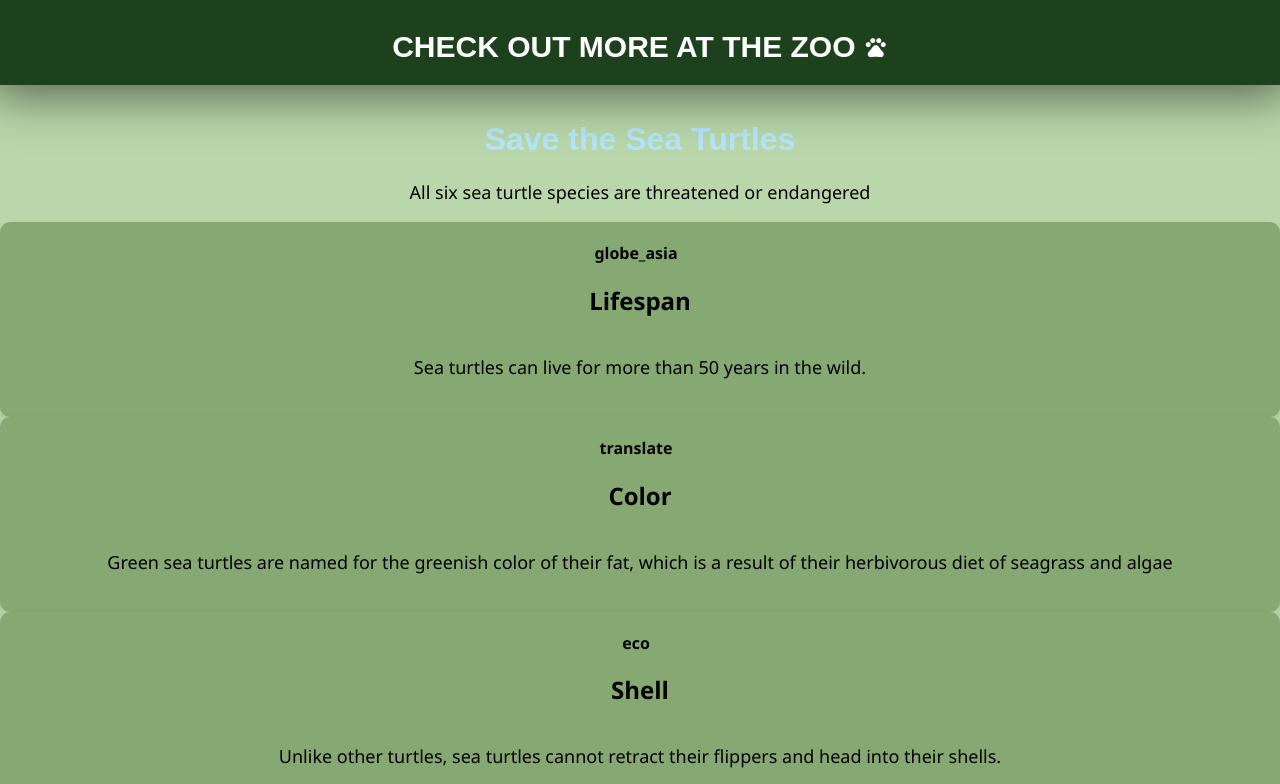
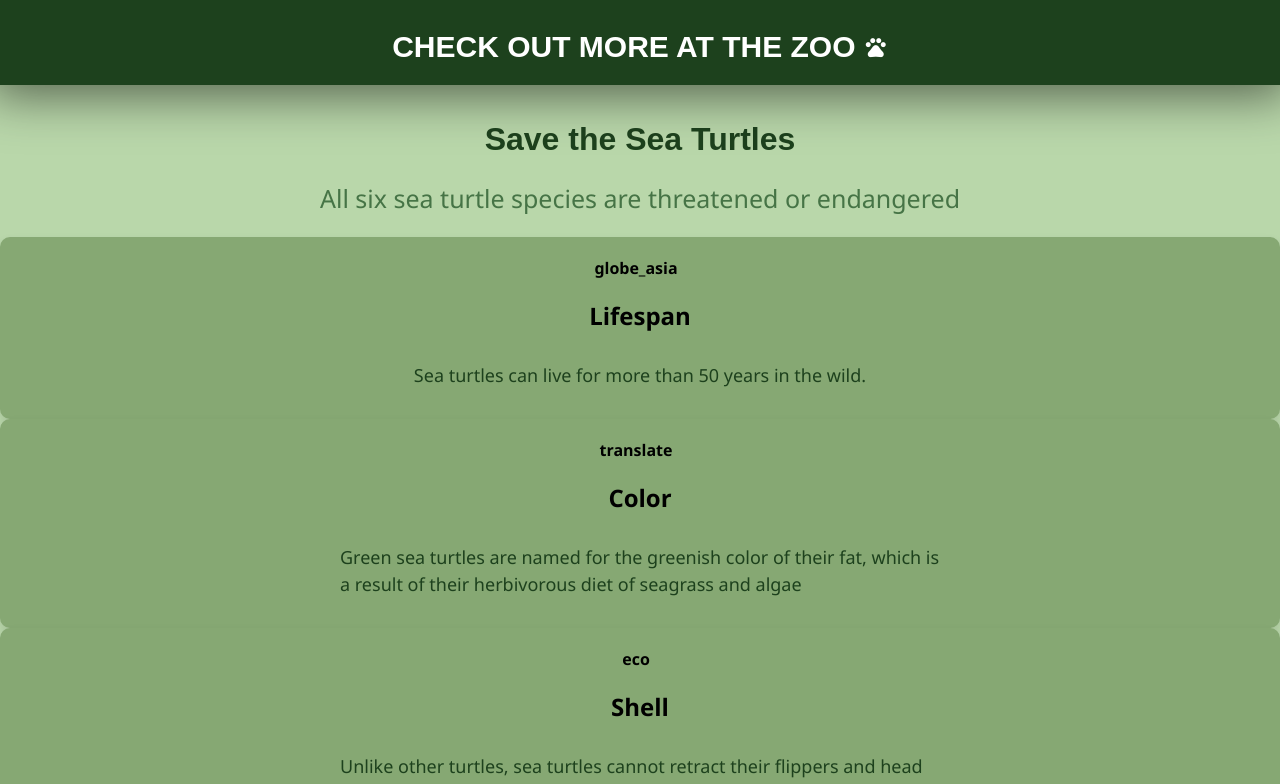
Before and after one commit to KaileyLiou/Turtles, a SvelteKit app: page / in a window 1280 px wide. Shown: the top 784 px of the page. Built offline with nearby package versions, Linux system fonts and the light colour scheme; a web font is replaced by a local one.

Commit message:
added margins and changed text size

```diff
--- a/src/routes/+page.svelte
+++ b/src/routes/+page.svelte
@@ -38,7 +38,7 @@
 
 <style>
     h1 {
-        color: #b3e5fc;
+        color: #1d411d;
         font-family: 'Arial', sans-serif;
         text-align: center;
     }
@@ -65,16 +65,27 @@
         font-family: 'Segoe UI', sans-serif;
     }
 
+    p.heading {
+        text-align: center;
+        font-size: 25px;
+        max-width: 1000px;
+        color : #467446;
+        margin: 0 auto 20px auto;
+    }
+
     p {
-        text-align: center;
         font-size: 18px;
+        line-height: 1.5;
+        max-width: 600px;
+        margin: 10px auto;
+        color: #1d411d;
     }
 
 
 </style>
 
 <h1>Save the Sea Turtles</h1>
-<p>All six sea turtle species are threatened or endangered</p>
+<p class="heading">All six sea turtle species are threatened or endangered</p>
 
 {#if loaded}
     {#each facts as fact}
```
